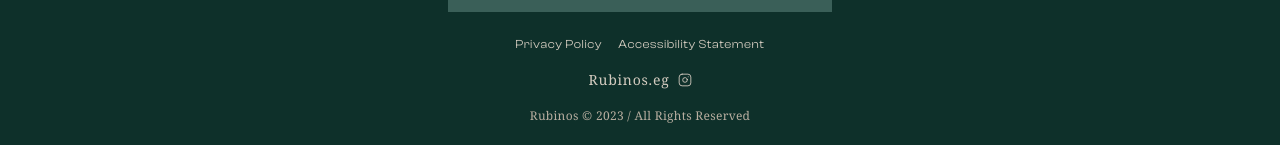
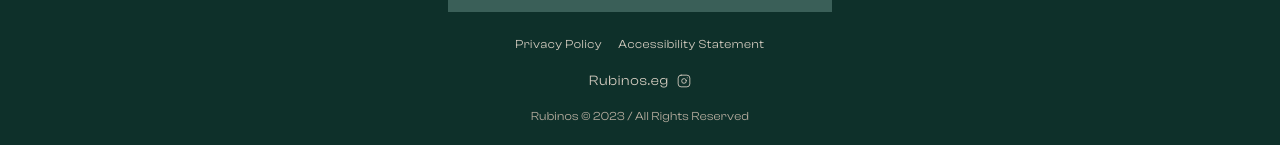
Before and after one commit to Yousseftame/Rubinos, a React (Vite) app: page / in a window 1280 px wide. Shown: the part 3260-3405 px from the top of the page. Built offline with nearby package versions, Linux system fonts and the light colour scheme; no server answers; the database is empty; a web font is replaced by a local one.

Commit message:
change fonts

```diff
--- a/src/components/Footer/Footer.tsx
+++ b/src/components/Footer/Footer.tsx
@@ -19,7 +19,7 @@ const Footer = () => {
         </div>
 
         {/* Heading */}
-        <h2 className="text-3xl lg:text-3xl font-head font-serif font-bold mb-3 tracking-wide" style={{ color: '#e8dfd7' }}>
+        <h2 className="text-3xl lg:text-3xl font-head  font-bold mb-3 tracking-wide" style={{ color: '#e8dfd7' }}>
           Authentic Italian, Right at Your Table
         </h2>
 
@@ -35,7 +35,7 @@ const Footer = () => {
             type="email"
             placeholder="Enter your email"
             required
-            className="flex-1 px-5 py-3 font-serif text-sm bg-white text-[#5a7a82] placeholder-[#999] focus:outline-none"
+            className="flex-1 px-5 py-3  text-sm bg-white text-[#5a7a82] placeholder-[#999] focus:outline-none"
           /> */}
           <button
            onClick={()=>{navigate("/contact")}}
@@ -48,7 +48,7 @@ const Footer = () => {
         </form>
 
         {/* Footer Links */}
-        <div className="flex flex-col sm:flex-row justify-center gap-4 text-xs font-serif mb-4" style={{ color: '#d4ccc0' }}>
+        <div className="flex flex-col sm:flex-row justify-center gap-4 text-xs  mb-4" style={{ color: '#d4ccc0' }}>
           <a  href="#" className="hover:opacity-80 transition-opacity">
             Privacy Policy
           </a>
@@ -63,7 +63,7 @@ const Footer = () => {
             href="https://www.instagram.com/rubinos.eg/?fbclid=IwY2xjawPTNHFleHRuA2FlbQIxMABicmlkETE0aVk5ZExEQjRLamU4NnlDc3J0YwZhcHBfaWQQMjIyMDM5MTc4ODIwMDg5MgABHh6RekMP4QEdS5fhEntWrBEHq95LVVFzdAkeHNn0mFRx0ctm3BXUss7gjPDu_aem_WDL_jQcTeBrVOQJqWlq2wA#"
             target="_blank"
             rel="noopener noreferrer"
-            className="inline-flex items-center gap-2 font-serif text-sm transition-opacity hover:opacity-80"
+            className="inline-flex items-center gap-2  text-sm transition-opacity hover:opacity-80"
             style={{ color: '#d4ccc0' }}
           >
            Rubinos.eg
@@ -72,7 +72,7 @@ const Footer = () => {
         </div>
 
         {/* Copyright */}
-        <p className="font-serif text-xs tracking-wide" style={{ color: '#b8aea0' }}>
+        <p className=" text-xs tracking-wide" style={{ color: '#b8aea0' }}>
           Rubinos © 2023 / All Rights Reserved
         </p>
       </div>
```
